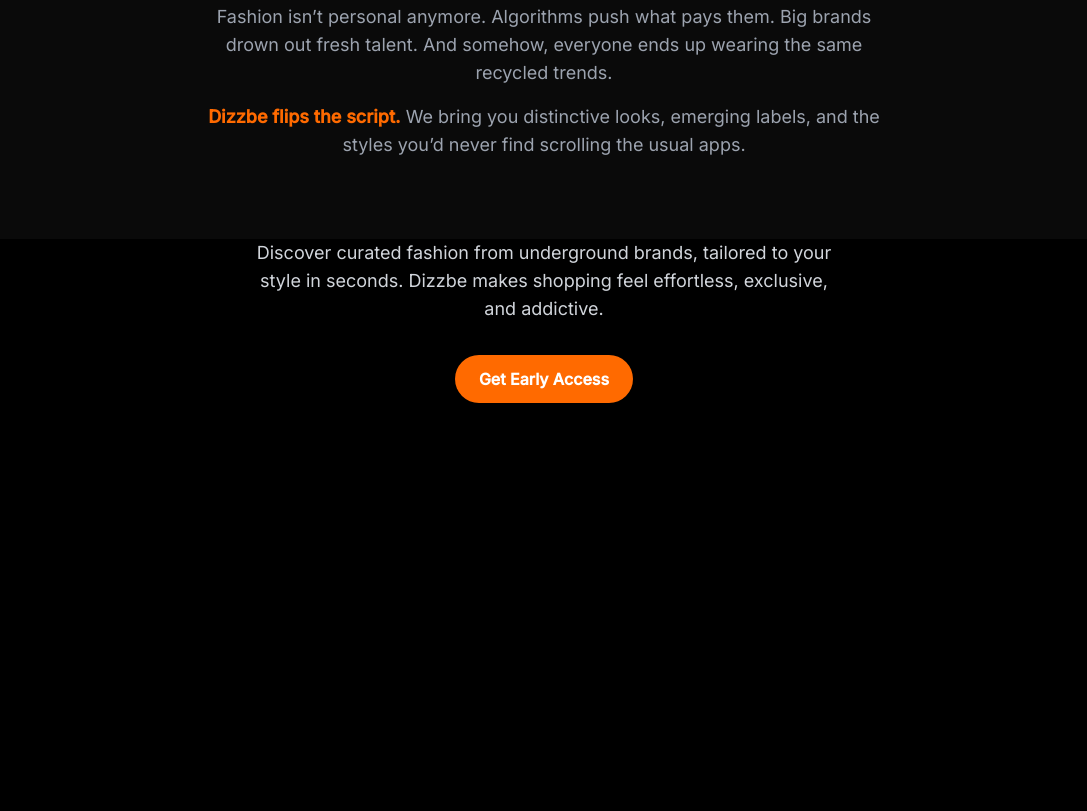
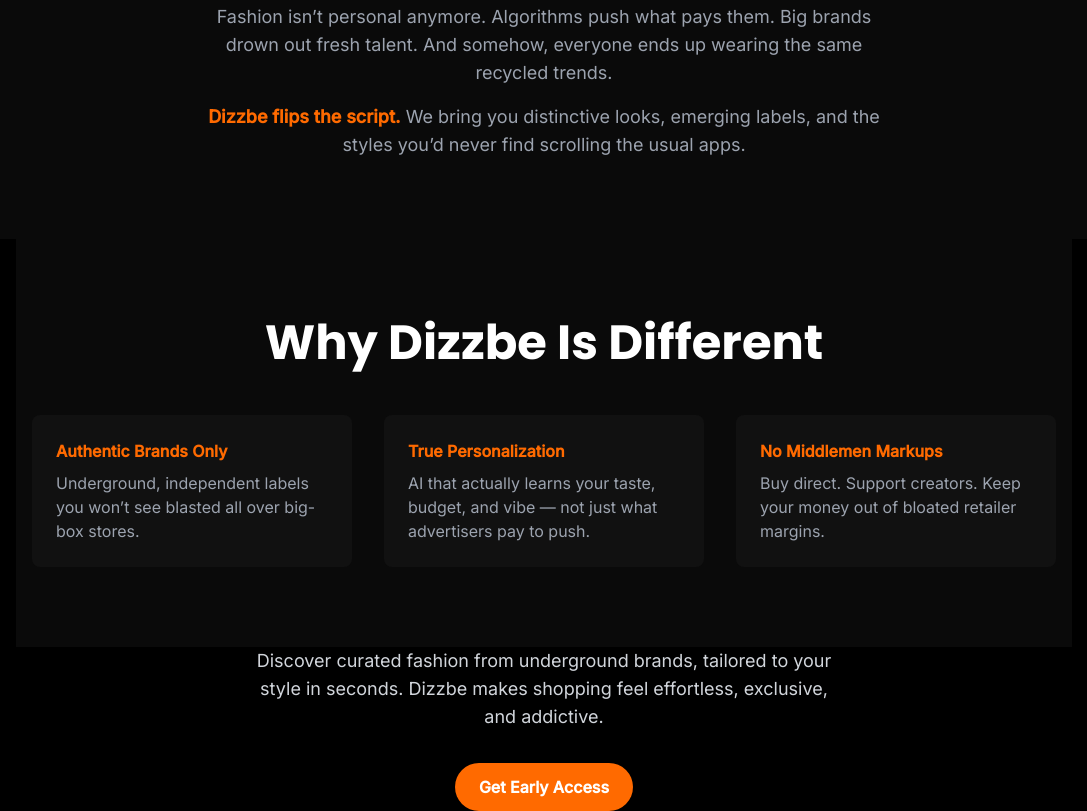
Before and after one commit to LegendaryGreatness91/dizzbe-landing, a website: page index.html in a window 1280 px wide. Shown: the part 765-1576 px from the top of the page, without its empty margins (96-1183 px from the left). Before the commit the page ends 1168 px from the top, so only its background shows below. Drawn offline with Linux system fonts and the light colour scheme.

Commit message:
Added Unique Value Section with brand colors

```diff
--- a/index.html
+++ b/index.html
@@ -47,6 +47,28 @@
     </p>
   </section>
 
+  <!-- Unique Value Section -->
+<section class="py-20 bg-dark text-center px-4">
+    <h2 class="text-3xl md:text-5xl font-heading font-bold mb-12 fade-up">
+      Why Dizzbe Is Different
+    </h2>
+    <div class="max-w-5xl mx-auto grid md:grid-cols-3 gap-8 text-left">
+      <div class="bg-[#111] rounded-lg p-6 fade-up">
+        <h3 class="text-primary font-semibold mb-2">Authentic Brands Only</h3>
+        <p class="text-gray-400">Underground, independent labels you won’t see blasted all over big-box stores.</p>
+      </div>
+      <div class="bg-[#111] rounded-lg p-6 fade-up">
+        <h3 class="text-primary font-semibold mb-2">True Personalization</h3>
+        <p class="text-gray-400">AI that actually learns your taste, budget, and vibe — not just what advertisers pay to push.</p>
+      </div>
+      <div class="bg-[#111] rounded-lg p-6 fade-up">
+        <h3 class="text-primary font-semibold mb-2">No Middlemen Markups</h3>
+        <p class="text-gray-400">Buy direct. Support creators. Keep your money out of bloated retailer margins.</p>
+      </div>
+    </div>
+  </section>
+
+
     <p class="max-w-xl mb-8 text-gray-300 text-lg">
       Discover curated fashion from underground brands, tailored to your style in seconds. Dizzbe makes shopping feel effortless, exclusive, and addictive.
     </p>
```
Also changed, not shown: css/output.css.
